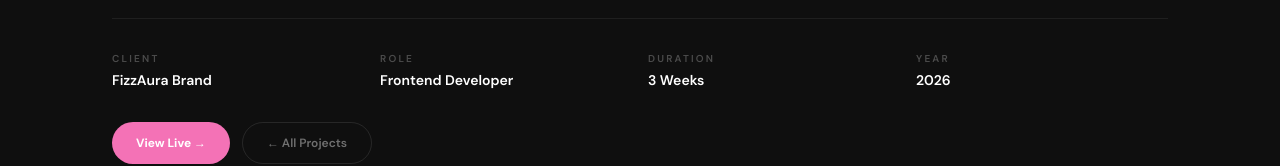
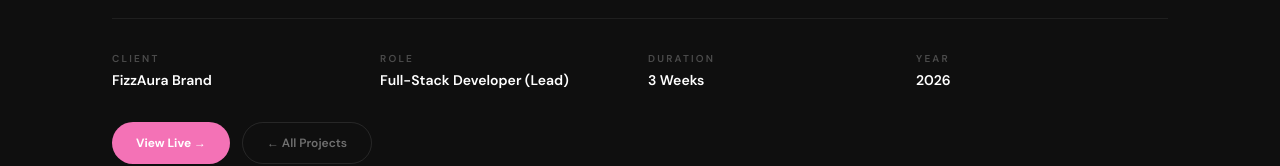
Before and after one commit to Udeme01/_quietdev_, a React (Vite) app: page /project/0 in a window 1280 px wide. Shown: the part 463-629 px from the top of the page. Built offline with nearby package versions, Linux system fonts and the light colour scheme.

Commit message:
made changes to my projects details

```diff
--- a/src/components/home/Projects.jsx
+++ b/src/components/home/Projects.jsx
@@ -14,7 +14,7 @@
         {/* Header Section */}
 
         <Sectionheader
-          headerTitle="Completed Projects"
+          headerTitle="Selected Projects"
           headerSubtitle="My Portfolio"
           headerBrief=" Explore a collection of creative works spanning e-commerce, corporate
           websites, and innovative digital experiences."
--- a/src/data/projects.js
+++ b/src/data/projects.js
@@ -63,7 +63,7 @@
       "Lorem ipsum dolor sit amet consectetur adipisicing elit. Fugit quia sit aliquam placeat inventore repellendus aliquid dolore sed ipsam maiores?",
     stacks:
       "NextJS, ReactJS, JAVASCRIPT, TailwindCSS,Anthropic AI, RESPONSIVE DESIGN",
-    previewLink: "https://aceleadership.vercel.app/",
+    previewLink: "https://theaceleadershiptech.vercel.app/",
     to: "/project/4",
     size: "medium",
   },
--- a/src/data/projectsData.js
+++ b/src/data/projectsData.js
@@ -4,7 +4,7 @@
     subtitle:
       "A dynamic fashion e-commerce platform with product pages, cart, and checkout flow.",
     client: "FizzAura Brand",
-    role: "Frontend Developer",
+    role: "Full-Stack Developer (Lead)",
     duration: "3 Weeks",
     year: "2026",
     heroBg: "#0A0A0A",
@@ -98,7 +98,7 @@
     subtitle:
       "An in-progress e-commerce store for a home fragrance and decor brand.",
     client: "Home Scents Decor",
-    role: "Frontend Developer",
+    role: "Frontend Lead / Full-Stack Development",
     duration: "Ongoing",
     year: "2025",
     heroBg: "#1A1208",
@@ -189,7 +189,7 @@
     subtitle:
       "An in-progress fashion brand site with lookbook, product showcase, and brand storytelling.",
     client: "Fitin Brand",
-    role: "Frontend Developer",
+    role: "Frontend Lead / Full-Stack Development",
     duration: "Ongoing",
     year: "2026",
     heroBg: "#0F0F0F",
@@ -278,7 +278,7 @@
     subtitle:
       "An in-progress nonprofit/community site for a grassroots organisation.",
     client: "TGGC",
-    role: "Frontend Developer",
+    role: "Full-Stack Developer (Lead)",
     duration: "Ongoing",
     year: "2026",
     heroBg: "#0B1E0B",
@@ -371,7 +371,7 @@
     heroBg: "#0A0A0A",
     accentColor: "#D4AF37",
     accentDark: true,
-    liveUrl: "https://aceleadership.vercel.app/",
+    liveUrl: "https://theaceleadershiptech.vercel.app/",
     tags: [
       "Next.js",
       "React",
```
